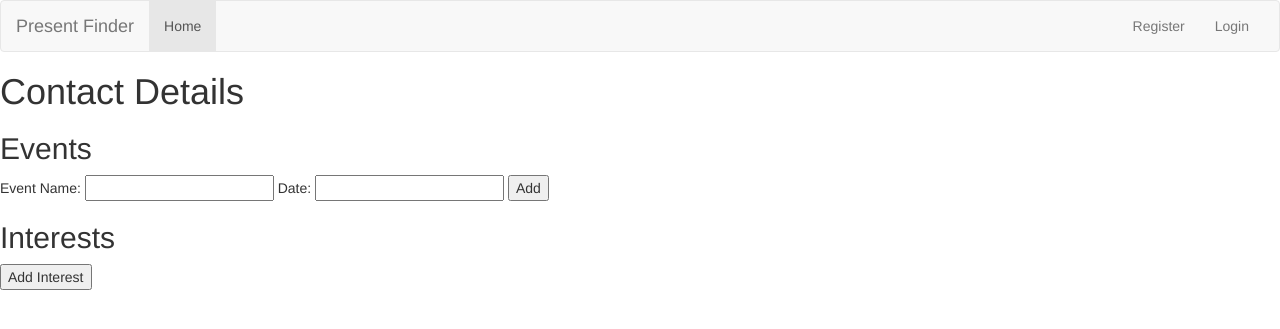
After one commit to jennLam/present-finder, a Flask app: template templates/contact_details.html in a window 1280 px wide. The commit adds this page. Shown: the top 329 px of the page. Run offline with Flask 2, Linux system fonts and the light colour scheme; the template is opened without the code that fills it, so the values that code supplies are empty; some libraries are stand-ins or nearby versions.

Commit message:
Update user's homepage, allows user to add contacts, events and interest, and basic search.

```diff
--- a/server.py
+++ b/server.py
@@ -1,8 +1,11 @@
 from flask import Flask, render_template, redirect, request, flash, session
 from flask_debugtoolbar import DebugToolbarExtension
 from jinja2 import StrictUndefined
-from model import User, Contact
+from model import User, Contact, Interest, Event, Present, Status
 from model import connect_to_db, db
+from amazon.api import AmazonAPI
+import amazonapi
+# from trying import make_list
 
 app = Flask(__name__)
 
@@ -13,6 +16,17 @@ app.secret_key = "ABC123"
 # silently. This is horrible. Fix this so that, instead, it raises an
 # error.
 app.jinja_env.undefined = StrictUndefined
+
+category_list = ['All', 'Apparel', 'Appliances', 'ArtsAndCrafts', 'Automotive',
+                 'Baby', 'Beauty', 'Blended', 'Books', 'Classical', 'Collectibles',
+                 'DVD', 'DigitalMusic', 'Electronics', 'GiftCards', 'GourmetFood',
+                 'Grocery', 'HealthPersonalCare', 'HomeGarden', 'Industrial',
+                 'Jewelry', 'KindleStore', 'Kitchen', 'LawnAndGarden', 'Marketplace',
+                 'MP3Downloads', 'Magazines', 'Miscellaneous', 'Music', 'MusicTracks',
+                 'MusicalInstruments', 'MobileApps', 'OfficeProducts', 'OutdoorLiving',
+                 'PCHardware', 'PetSupplies', 'Photo', 'Shoes', 'Software', 'SportingGoods',
+                 'Tools', 'Toys', 'UnboxVideo', 'VHS', 'Video', 'VideoGames', 'Watches',
+                 'Wireless', 'WirelessAccessories']
 
 
 @app.route("/")
@@ -77,10 +91,173 @@ def process_login():
         if existing_password == password:
             session["user_id"] = existing_user.user_id
             flash("Login Successful!")
-            return redirect("/")
+            return redirect("/user/" + str(session["user_id"]))
         else:
-            flash("Login Failed.")
+            flash("Incorrect password.")
             return redirect(request.referrer)
+    else:
+        flash("User does not exist.")
+        return redirect(request.referrer)
+
+
+@app.route("/user/<user_id>")
+def show_user_page(user_id):
+    """Show user page."""
+
+    user = User.query.get(user_id)
+    products = Present.query.filter(Present.event_id == None).all()
+
+    return render_template("home.html", user=user, products=products)
+
+
+@app.route("/add-contact", methods=["POST"])
+def add_contact():
+    """Add contact to database."""
+
+    fname = request.form.get("fname")
+    lname = request.form.get("lname")
+    user_id = session["user_id"]
+
+    existing_contact = Contact.query.filter_by(user_id=user_id, fname=fname, lname=lname).first()
+
+    if existing_contact:
+        flash("Contact already exists.")
+        return redirect(request.referrer)
+    else:
+        new_contact = Contact(user_id=user_id, fname=fname, lname=lname)
+        db.session.add(new_contact)
+        db.session.commit()
+        flash("Contact successfully added.")
+        return redirect(request.referrer)
+
+
+@app.route("/contact/<contact_id>")
+def show_contact_details(contact_id):
+    """Show contact page."""
+
+    contact = Contact.query.get(contact_id)
+
+    return render_template("contact_details.html", contact=contact)
+
+
+@app.route("/add-event", methods=["POST"])
+def add_event():
+    """Add event to database."""
+
+    event_name = request.form.get("ename")
+    date = request.form.get("date")
+    contact_id = request.form.get("contact_id")
+
+    existing_event = Event.query.filter_by(event_name=event_name).first()
+
+    if existing_event:
+        flash("event already exists.")
+        return redirect(request.referrer)
+    else:
+        event = Event(contact_id=contact_id, event_name=event_name, date=date)
+        db.session.add(event)
+        db.session.commit()
+        flash("Event successfully added.")
+        return redirect(request.referrer)
+
+
+@app.route("/add-interest", methods=["GET"])
+def show_interest():
+    """Show interest form."""
+
+    contact_id = request.args.get("contact_id")
+
+    contact = Contact.query.get(contact_id)
+
+    interests = contact.interests
+
+    return render_template("interest.html", contact=contact, category_list=category_list,
+                           interests=interests)
+
+
+@app.route("/add-interest", methods=["POST"])
+def add_interest():
+    """Add interests to database."""
+
+    contact_id = request.form.get("contact_id")
+    interest_name = request.form.get("interest_name")
+    category = request.form.get("category")
+
+    existing_interest = Interest.query.filter_by(name=interest_name).first()
+
+    if existing_interest:
+        flash("Interest already exists.")
+        return redirect(request.referrer)
+    else:
+        new_interest = Interest(contact_id=contact_id, name=interest_name,
+                                category=category)
+
+        db.session.add(new_interest)
+        db.session.commit()
+        flash("Interest successfully added.")
+        return redirect(request.referrer)
+
+
+# def test_search():
+
+#     my_list = make_list()
+#     product_list = []
+#     p_list = []
+
+#     for item in my_list:
+
+#         product = test.search(item, "All")
+#         product_list.append(product)
+
+#     for prod in product_list:
+#         for p in prod:
+#             p_list.append(p)
+
+#     return p_list
+
+
+@app.route("/search")
+def search_amazon():
+    """Search Amazon for products."""
+
+    name = request.args.get("name")
+    category = request.args.get("category")
+
+    products = amazonapi.search(name, category)
+
+    return render_template("search.html", products=products)
+
+
+@app.route("/similar")
+def find_similar():
+    """Find similar products."""
+
+    product = request.args.get("product")
+    products = amazonapi.get_similar(product)
+
+    return render_template("similar.html", products=products)
+
+
+@app.route("/like", methods=["POST"])
+def like_product():
+    """Add products the user likes to presents table in database."""
+
+    like = request.form.get("like")
+
+    product = amazonapi.lookup(like)
+
+    existing_product = Present.query.filter_by(present_id=product.asin).first()
+
+    if existing_product:
+        flash("You have already liked this product.")
+    else:
+        new_product = Present(present_id=product.asin, present_name=product.title,
+                              url=product.detail_page_url, img_url=product.medium_image_url)
+
+        db.session.add(new_product)
+        db.session.commit()
+
+    return redirect(request.referrer)
 
 
 @app.route("/logout")
@@ -90,6 +267,7 @@ def process_logout():
     session["user_id"] = ""
     flash("Logout Successful.")
     return redirect("/")
+
 
 if __name__ == "__main__":
     # We have to set debug=True here, since it has to be True at the
--- a/templates/base.html
+++ b/templates/base.html
@@ -5,11 +5,34 @@
     <link rel="stylesheet" href="https://maxcdn.bootstrapcdn.com/bootstrap/3.3.7/css/bootstrap.min.css" integrity="sha384-BVYiiSIFeK1dGmJRAkycuHAHRg32OmUcww7on3RYdg4Va+PmSTsz/K68vbdEjh4u" crossorigin="anonymous">
   </head>
   <body>
-    <nav class="navbar navbar-inverse">
+
+    <nav class="navbar navbar-default">
   <div class="container-fluid">
+    <!-- Brand and toggle get grouped for better mobile display -->
     <div class="navbar-header">
-          <a class="navbar-brand" href="#">Present Finder</a>
+      <button type="button" class="navbar-toggle collapsed" data-toggle="collapse" data-target="#bs-example-navbar-collapse-1" aria-expanded="false">
+        <span class="sr-only">Toggle navigation</span>
+        <span class="icon-bar"></span>
+        <span class="icon-bar"></span>
+        <span class="icon-bar"></span>
+      </button>
+      <a class="navbar-brand" href="/">Present Finder</a>
     </div>
+
+    <!-- Collect the nav links, forms, and other content for toggling -->
+    <div class="collapse navbar-collapse" id="bs-example-navbar-collapse-1">
+      <ul class="nav navbar-nav">
+        {% if session.get("user_id") %}
+
+        <li class="active"><a href="/user/{{ session['user_id'] }}">Home<span class="sr-only">(current)</span></a></li>
+
+        {% else %}
+
+        <li class="active"><a href="/">Home<span class="sr-only">(current)</span></a></li>
+        {% endif %}
+
+      </ul>
+
       <ul class="nav navbar-nav navbar-right">
         <li><a href="/register">Register</a></li>
 
@@ -20,8 +43,11 @@
         {% endif %}
 
       </ul>
-      </div>
+    </div><!-- /.navbar-collapse -->
+  </div><!-- /.container-fluid -->
 </nav>
+
+
     {% for message in get_flashed_messages() %}
       {{ message }}
     {% endfor %}
--- /dev/null
+++ b/templates/contact_details.html
@@ -0,0 +1,29 @@
+{% extends "base.html" %}
+{% block content %}
+
+<h1>Contact Details</h1>
+{{ contact.fname }} {{ contact.lname }}
+<h2>Events</h2>
+
+<form action="/add-event" method="POST">
+  Event Name: <input type="text" name="ename">
+  Date: <input type="text" name="date">
+  <input type="hidden" name="contact_id" value="{{ contact.contact_id }}">
+  <input type="submit" value="Add">
+</form>
+
+{% for event in contact.events %}
+{{ event.event_name}} {{event.date}}<br/>
+{% endfor %}
+
+<h2>Interests</h2>
+<form action="/add-interest" method="GET">
+  <input type="hidden" name="contact_id" value="{{ contact.contact_id }}">
+  <input type="hidden" name="stuff" value="stuff">
+  <input type="submit" value="Add Interest">
+</form>
+
+{% for interest in contact.interests %}
+{{ interest.name }} {{interest.intensity}}<br/>
+{% endfor %}
+{% endblock %}
--- a/test.py
+++ /dev/null
@@ -1,6 +0,0 @@
-from amazon.api import AmazonAPI
-import os
-
-amazon = AmazonAPI(aws_key=os.environ['AMAZON_ACCESS_KEY'],
-                   aws_secret=os.environ['AMAZON_SECRET_KEY'],
-                   aws_associate_tag=os.environ['AMAZON_ASSOC_TAG'])
```
Also changed, not shown: amazonapi.py (added, +30 -0 lines), etsyapi.py (added, +8 -0 lines), model.py (+6 -5 lines), seed.py (+69 -3 lines), templates/home.html (added, +31 -0 lines), templates/interest.html (added, +24 -0 lines), templates/search.html (added, +21 -0 lines), templates/similar.html (added, +21 -0 lines), trying.py (added, +18 -0 lines), 3 other files. Lines whose indentation alone changed are shown as unchanged.
